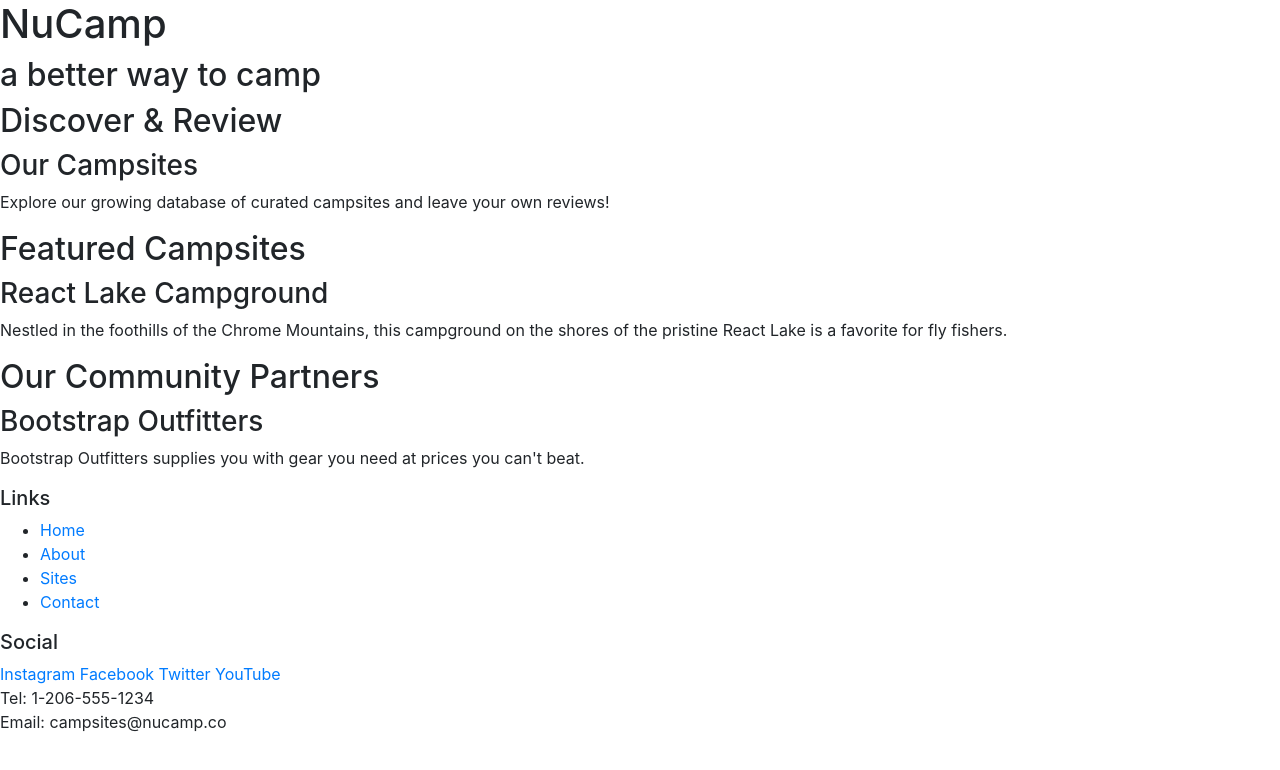
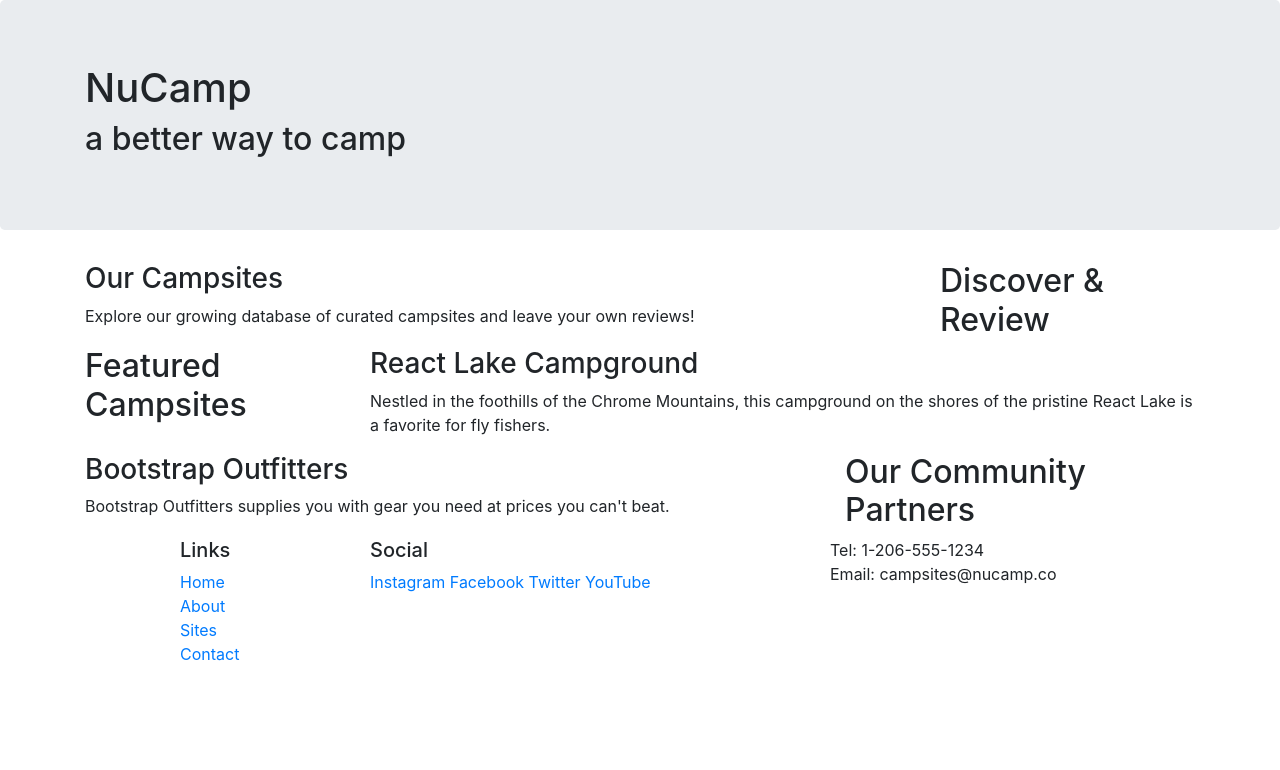
Before and after one commit to Jorshlurmog/First_Bootstrap_Project, a website: page index.html in a window 1280 px wide. Drawn offline with nearby package versions, Linux system fonts and the light colour scheme.

Commit message:
Bootstrap Grid

```diff
--- a/index.html
+++ b/index.html
@@ -18,53 +18,75 @@
 
 <body>
 
-    <header>
-        <div>
+    <header class="jumbotron">
+        <div class="container">
+            <div class="row">
+                <div class="col">
                     <h1>NuCamp</h1>
                     <h2>a better way to camp</h2>
                 </div>
+            </div>
+        </div>
     </header>
 
-    <div>
+    <div class="container">
+        <div class="row">
+            <div class="col-sm-4 order-sm-last col-md-3">
                 <h2>Discover & Review</h2>
+            </div>
+            <div class="col">
                 <h3>Our Campsites</h3>
                 <p>Explore our growing database of curated campsites and leave your own reviews!</p>
             </div>
+        </div>
 
-    <div>
+        <div class="row">
+            <div class="col-sm-4 col-md-3">
                 <h2>Featured Campsites</h2>
+            </div>
+            <div class="col">
                 <h3>React Lake Campground</h3>
-        <p>Nestled in the foothills of the Chrome Mountains, this campground on the shores of the pristine React Lake is
+                <p>Nestled in the foothills of the Chrome Mountains, this campground on the shores of the pristine React
+                    Lake is
                     a favorite for fly fishers.</p>
             </div>
+        </div>
 
-    <div>
+        <div class="row">
+            <div class="col-sm-4 order-sm-last col-m-3">
                 <h2>Our Community Partners</h2>
+            </div>
+            <div class="col">
                 <h3>Bootstrap Outfitters</h3>
                 <p>Bootstrap Outfitters supplies you with gear you need at prices you can't beat.</p>
             </div>
+        </div>
+    </div>
 
-    </footer>
-
-    <div>
+    <footer>
+        <div class="container">
+            <div class="row">
+                <div class="col-4 col-sm-2 offset-1">
                     <h5>Links</h5>
-        <ul>
+                    <ul class="list-unstyled">
                         <li><a href="#">Home</a></li>
                         <li><a href="#">About</a></li>
                         <li><a href="#">Sites</a></li>
                         <li><a href="#">Contact</a></li>
                     </ul>
                 </div>
-    <div>
+                <div class="col-6 col-sm-5">
                     <h5>Social</h5>
                     <a href="http://instagram.com/">Instagram</a>
                     <a href="http://facebook.com/">Facebook</a>
                     <a href="http://twitter.com/">Twitter</a>
                     <a href="http://youtube.com/">YouTube</a>
                 </div>
-    <div>
+                <div class="col--sm-4">
                     Tel: 1-206-555-1234<br />
                     Email: campsites@nucamp.co
+                </div>
+            </div>
         </div>
     </footer>
     <!-- jQuery must come first, then Popper.js, then the Bootstrap JavaScript plugins.-->
```
Lines whose indentation alone changed are shown as unchanged.
